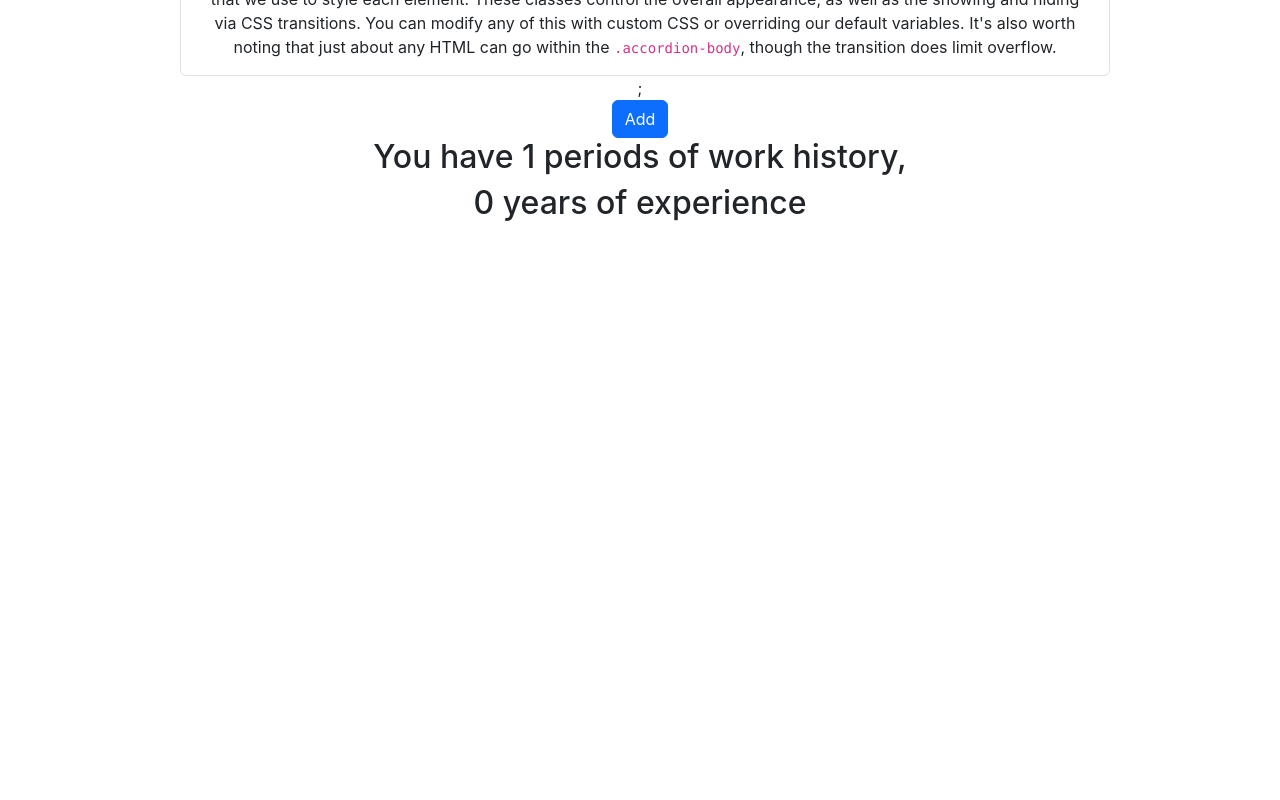
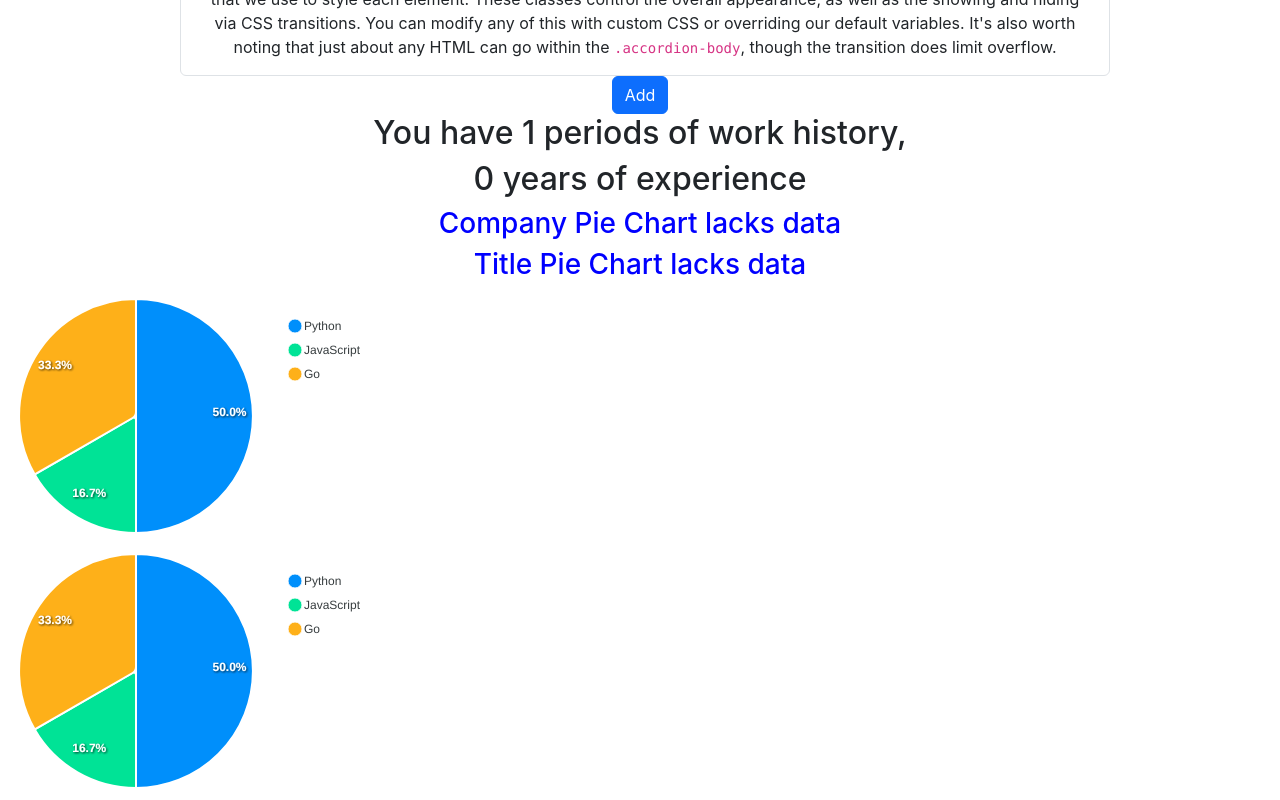
Before and after one commit to stevezkw1998/career-statistic, a React (Create React App) app: page / in a window 1280 px wide. Shown: the part 558-1358 px from the top of the page. Before the commit the page ends 800 px from the top, so only its background shows below. Built offline with nearby package versions, Linux system fonts and the light colour scheme.

Commit message:
add pie chart

```diff
--- a/package.json
+++ b/package.json
@@ -6,7 +6,9 @@
     "@testing-library/jest-dom": "^5.16.5",
     "@testing-library/react": "^13.4.0",
     "@testing-library/user-event": "^13.5.0",
+    "apexcharts": "^3.36.3",
     "react": "^18.2.0",
+    "react-apexcharts": "^1.4.0",
     "react-dom": "^18.2.0",
     "react-scripts": "5.0.1",
     "web-vitals": "^2.1.4"
--- a/src/App.js
+++ b/src/App.js
@@ -3,19 +3,29 @@ import { useState } from "react";
 import "./styles/App.css";
 import WorkExperience from "./components/WorkExperience";
 import Summary from "./components/Summary";
+import { PieCharts } from "./components/PieCharts";
 
 function App() {
+  let [items, setItems] = useState([
+    { itemId: "1", company: "", title: "", startdate: null, enddate: null },
+  ]);
+  let [itemNum, setItemNum] = useState(2);
   let [workNum, setWorkNum] = useState(1);
   let [workYear, setWorkYear] = useState(0);
 
   return (
     <div className="App">
       <WorkExperience
+        items={items}
+        setItems={setItems}
+        itemNum={itemNum}
+        setItemNum={setItemNum}
         workNum={workNum}
         setWorkNum={setWorkNum}
         setWorkYear={setWorkYear}
       />
       <Summary workNum={workNum} workYear={workYear} />
+      <PieCharts items={items} />
     </div>
   );
 }
--- /dev/null
+++ b/src/components/PieCharts.js
@@ -0,0 +1,106 @@
+import { useState } from "react";
+import Chart from "react-apexcharts";
+import * as helpers from "../helpers";
+
+function PieCharts(props) {
+  let { items } = props;
+
+  return (
+    <div className="pie-charts-group">
+      <CompanyPieChart items={items}/>
+      <TitlePieChart items={items}/>
+      <TechPieChart />
+      <TechPieChart />
+    </div>
+  );
+}
+
+function CompanyPieChart(props) {
+  let { items } = props;
+
+  let labels = {}
+  if (items) {
+    items.forEach(item => {
+      if (item.company && item.startdate && item.enddate) {
+        let month = helpers.getMonthBetweenTwoDate(item.startdate, item.enddate);
+        if (item.company in labels) {
+          labels[item.company] += month;
+        } else {
+          labels[item.company] = month;
+        }
+      }
+    });
+  }
+  if (Object.getOwnPropertyNames(labels).length === 0) {
+    return (
+      <div className="pie-chart-container" id="company-pie-chart-container">
+        <h3 style={{color:"blue"}}>Company Pie Chart lacks data</h3>
+      </div>
+    );
+  }
+  let series = Object.values(labels)
+  labels = Object.keys(labels)
+  let options = {
+    chart: { type: "pie" },
+    labels: labels,
+  };
+
+  return (
+    <div className="pie-chart-container" id="company-pie-chart-container">
+      <Chart options={options} series={series} type="pie" width={380} />
+    </div>
+  );
+}
+
+function TitlePieChart(props) {
+  let { items } = props;
+
+  let labels = {}
+  if (items) {
+    items.forEach(item => {
+      if (item.title && item.startdate && item.enddate) {
+        let month = helpers.getMonthBetweenTwoDate(item.startdate, item.enddate);
+        if (item.title in labels) {
+          labels[item.title] += month;
+        } else {
+          labels[item.title] = month;
+        }
+      }
+    });
+  }
+  if (Object.getOwnPropertyNames(labels).length === 0) {
+    return (
+      <div className="pie-chart-container" id="title-pie-chart-container">
+        <h3 style={{color:"blue"}}>Title Pie Chart lacks data</h3>
+      </div>
+    );
+  }
+  let series = Object.values(labels)
+  labels = Object.keys(labels)
+  let options = {
+    chart: { type: "pie" },
+    labels: labels,
+  };
+
+  return (
+    <div className="pie-chart-container" id="title-pie-chart-container">
+      <Chart options={options} series={series} type="pie" width={380} />
+    </div>
+  );
+}
+
+function TechPieChart() {
+  let [series, setSeries] = useState([36, 12, 24]);
+  let [options, setOptions] = useState({
+    chart: { type: "pie" },
+    labels: ["Python", "JavaScript", "Go"],
+  });
+
+  return (
+    <div className="pie-chart-container" id="title-pie-chart-container">
+      <Chart options={options} series={series} type="pie" width={380} />
+    </div>
+  );
+}
+
+export { PieCharts };
--- a/src/components/WorkExperience.js
+++ b/src/components/WorkExperience.js
@@ -4,13 +4,15 @@ import * as helpers from "../helpers";
 import { SWETitles } from "../constant/sweTitles";
 
 function WorkExperience(props) {
-  let { workNum, setWorkNum, setWorkYear } = props;
-  let [items, setItems] = useState([
-    { itemId: "1", company: "", title: "", startdate: null, enddate: null },
-  ]);
-  let [itemNum, setItemNum] = useState(2);
-
-  console.log(items);
+  let {
+    items,
+    setItems,
+    itemNum,
+    setItemNum,
+    workNum,
+    setWorkNum,
+    setWorkYear,
+  } = props;
 
   let year = 0;
   if (items) {
@@ -56,7 +58,6 @@ function WorkExperience(props) {
             />
           );
         })}
-      ;
       <button type="button" className="btn btn-primary" onClick={addItem}>
         Add
       </button>
--- a/src/helpers.js
+++ b/src/helpers.js
@@ -1,7 +1,13 @@
 const getYearBetweenTwoDate = (date1, date2) => {
-  let dateDiff = date2 - date1;
-  dateDiff = new Date(dateDiff);
-  return dateDiff.getUTCFullYear() - 1970;
+  let monthDiff = getMonthBetweenTwoDate(date1, date2);
+  let yearDiff = Math.round((monthDiff / 12) * 10) / 10;
+  return yearDiff;
+};
+
+const getMonthBetweenTwoDate = (date1, date2) => {
+  let [year1, year2] = [date1.getYear(), date2.getYear()];
+  let [month1, month2] = [date1.getMonth(), date2.getMonth()];
+  return (year2 - year1) * 12 + (month2 - month1);
 };
 
 const dateToMouth = (date) => {
@@ -11,4 +17,4 @@ const dateToMouth = (date) => {
   return date.toISOString().split("T")[0].split("-").slice(0, 2).join("-");
 };
 
-export { getYearBetweenTwoDate, dateToMouth };
+export { getYearBetweenTwoDate, getMonthBetweenTwoDate, dateToMouth };
--- a/src/styles/App.css
+++ b/src/styles/App.css
@@ -1,5 +1,7 @@
 .App {
   text-align: center;
+  display: flex;
+  flex-direction: column;
 }
 
 .App-logo {
--- /dev/null
+++ b/src/styles/pieCharts.css
@@ -0,0 +1,7 @@
+.pie-charts-group {
+  display: flex;
+  flex-wrap: wrap;
+  justify-content: center;
+  align-content: space-between;
+  text-align: start;
+}/*# sourceMappingURL=pieCharts.css.map */
--- /dev/null
+++ b/src/styles/pieCharts.scss
@@ -0,0 +1,7 @@
+.pie-charts-group {
+  display: flex;
+  flex-wrap: wrap;
+  justify-content: center;
+  align-content: space-between;
+  text-align: start;
+}
```
Also changed, not shown: 2 other files (tests, documents, lock files or other folders).
